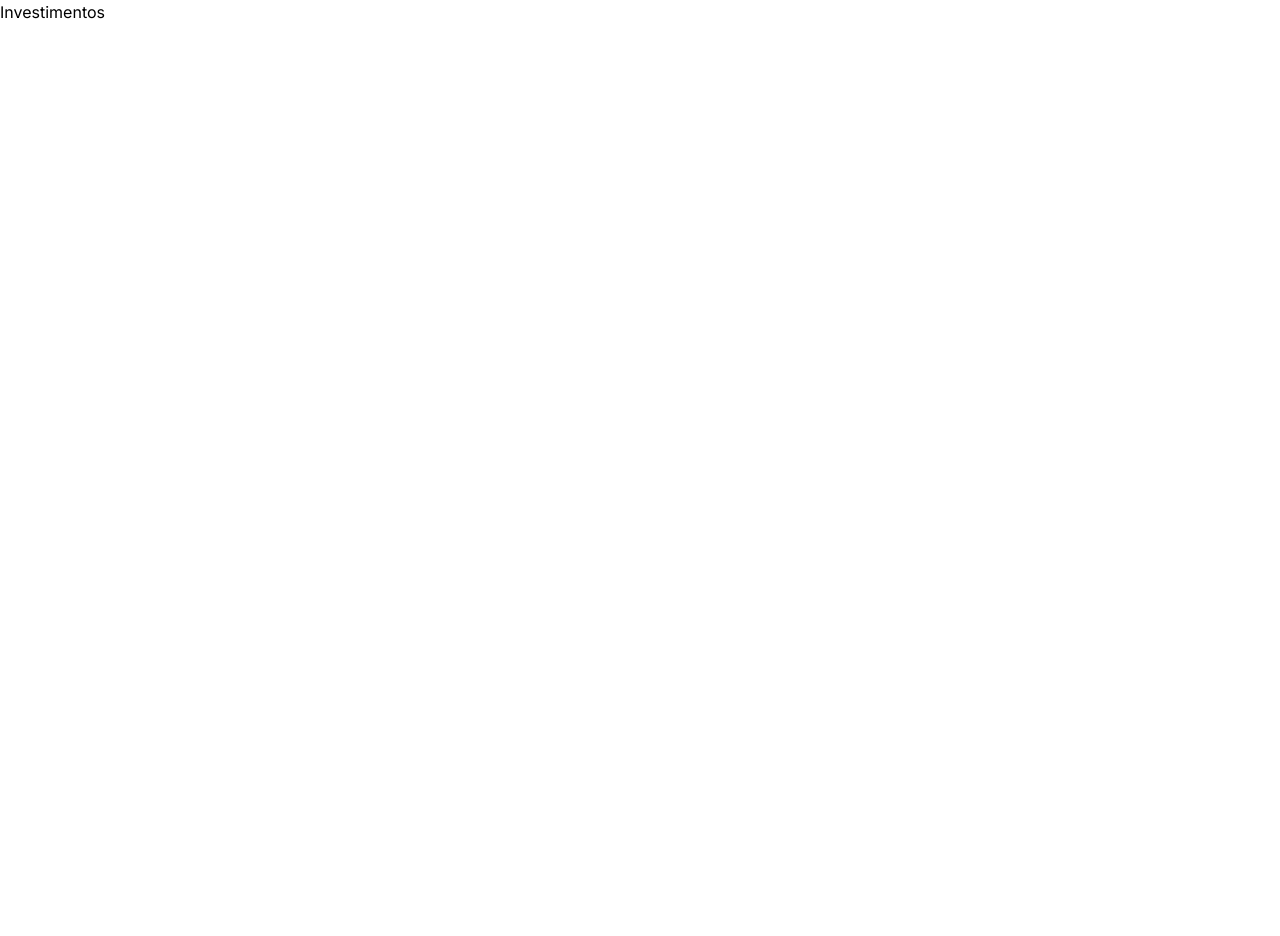
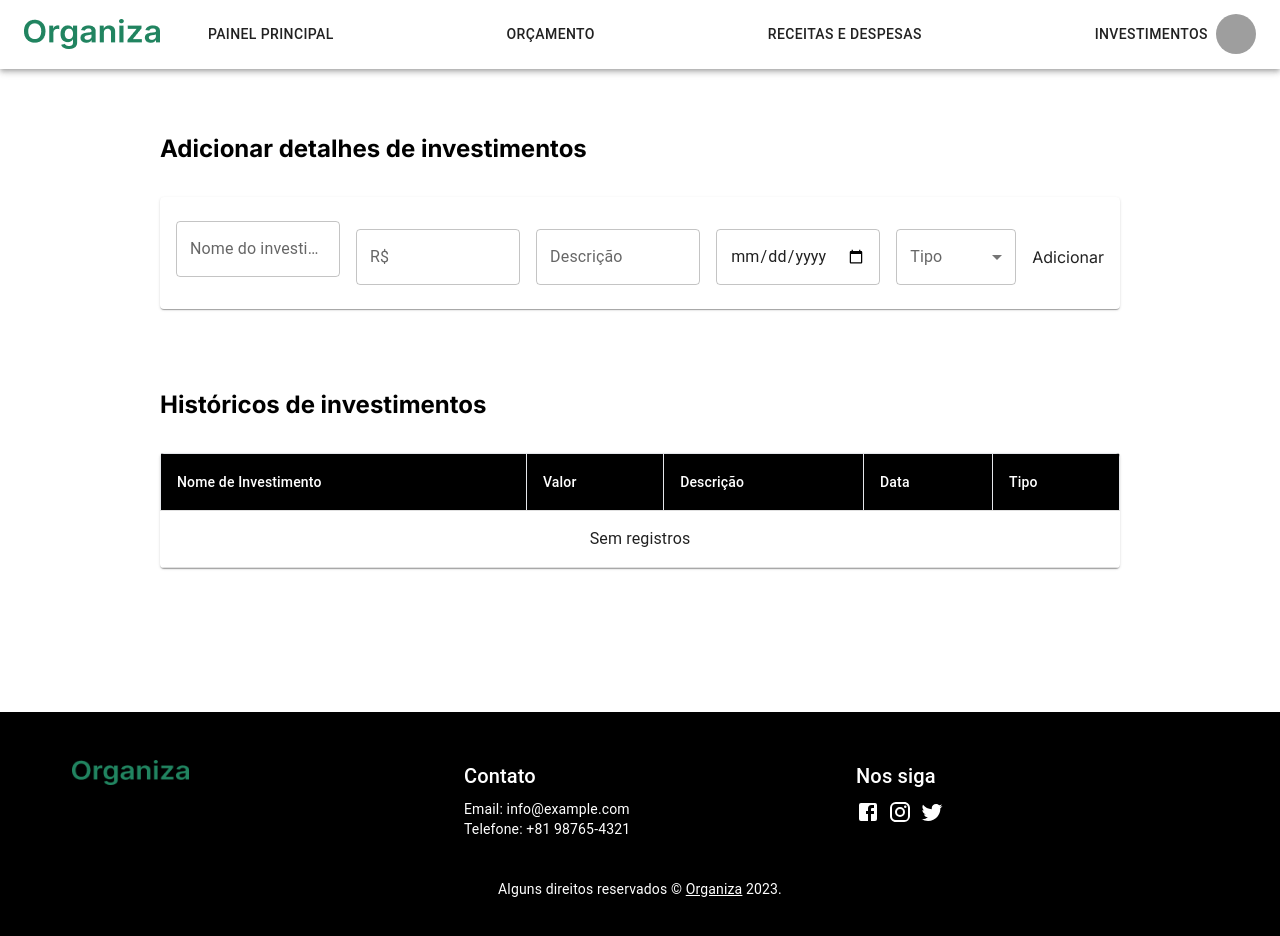
Before and after one commit to gaabrieltorres7/frontend-organiza, a Next.js app: page /investimentos in a window 1280 px wide. Shown: the top 936 px of the page. Before the commit the page ends 800 px from the top, so only its background shows below. Built offline with nearby package versions, Linux system fonts and the light colour scheme; grey boxes are pictures that could not be loaded.

Commit message:
página incompleta

```diff
--- a/src/app/investimentos/page.jsx
+++ b/src/app/investimentos/page.jsx
@@ -1,8 +1,40 @@
-export default function Investimentos() {
+'use client'
+import { useEffect, useState } from 'react';
+import InvestmentForm from '@/components/investments/InvestmentForm';
+import InvestmentTable from '@/components/investments/InvestmentTable';
+import Footer from '@/components/Footer';
+import Header from '@/components/Header';
+
+export default function Home() {
+  const [investments, setInvestments] = useState([]);
+
+  // Função para adicionar um novo investimento
+  const handleAddInvestment = (newInvestment) => {
+    const updatedInvestments = [...investments, newInvestment];
+    setInvestments(updatedInvestments);
+
+    // Armazene os dados no localStorage
+    localStorage.setItem('investments', JSON.stringify(updatedInvestments));
+  };
+
+  // Recupere os dados do localStorage ao carregar a página
+  useEffect(() => {
+    const storedInvestments = localStorage.getItem('investments');
+    if (storedInvestments) {
+      setInvestments(JSON.parse(storedInvestments));
+    }
+  }, []);
 
   return (
-    <>
-      <p>Investimentos</p>
-    </>
-  )
+    <div >
+      <Header />
+      <div className="bg-bg-logado px-8 py-4 sm:px-40 sm:py-16">
+      <h1 className="text-2xl font-bold mb-4 text-p2-text mb-8">Adicionar detalhes de investimentos</h1>
+      <InvestmentForm onAddInvestment={handleAddInvestment} />
+      <h2 className="text-2xl font-bold mt-4 text-p2-text mb-8">Históricos de investimentos</h2>
+      <InvestmentTable investments={investments} />
+      </div>
+      <Footer />
+    </div>
+  );
 }
--- /dev/null
+++ b/src/components/investments/InvestmentForm.jsx
@@ -0,0 +1,139 @@
+import React, { useState } from 'react';
+import TextField from '@mui/material/TextField';
+import { Card, CardContent } from '@mui/material';
+import Box from '@mui/material/Box';
+import InputLabel from '@mui/material/InputLabel';
+import MenuItem from '@mui/material/MenuItem';
+import FormControl from '@mui/material/FormControl';
+import Select from '@mui/material/Select';
+
+const InvestmentForm = ({ onAddInvestment }) => {
+  const [investment, setInvestment] = useState({
+    name: '',
+    value: '',
+    description: '',
+    date: '',
+    type: '',
+  });
+
+  const [formErrors, setFormErrors] = useState({});
+  const [formValid, setFormValid] = useState(false);
+
+  const handleChange = (e) => {
+    const { name, value } = e.target;
+    setInvestment({ ...investment, [name]: value });
+  };
+
+  const handleSubmit = (e) => {
+    e.preventDefault();
+
+    // Verificar se todos os campos estão preenchidos
+    const errors = {};
+    for (const key in investment) {
+      if (!investment[key]) {
+        errors[key] = 'Campo obrigatório';
+      }
+    }
+
+    if (Object.keys(errors).length === 0) {
+      onAddInvestment(investment);
+      setInvestment({
+        name: '',
+        value: '',
+        description: '',
+        date: '',
+        type: '',
+      });
+      setFormErrors({});
+      setFormValid(false);
+    } else {
+      setFormErrors(errors);
+      setFormValid(true);
+    }
+  };
+
+  return (
+    <Card className='mb-20'>
+      <CardContent className='flex flex-col justify-center items-center space-y-4 sm:flex-row sm:space-x-4'>
+        <TextField
+          id="outlined-basic"
+          color="success"
+          label="Nome do investimento"
+          variant="outlined"
+          type="text"
+          name="name"
+          value={investment.name}
+          onChange={handleChange}
+          className="w-full sm:w-2/3 md:w-1/2 lg:w-1/3 mx-auto"
+        />
+        {formErrors.name && <p className="text-red-500">{formErrors.name}</p>}
+        <TextField
+          id="outlined-basic"
+          color="success"
+          label="R$"
+          variant="outlined"
+          type="number"
+          name="value"
+          value={investment.value}
+          onChange={handleChange}
+          className="w-full sm:w-2/3 md:w-1/2 lg:w-1/3"
+        />
+        {formErrors.value && <p className="text-red-500">{formErrors.value}</p>}
+        <TextField
+          id="outlined-basic"
+          color="success"
+          label="Descrição"
+          variant="outlined"
+          type="text"
+          name="description"
+          value={investment.description}
+          onChange={handleChange}
+          className="w-full sm:w-2/3 md:w-1/2 lg:w-1/3"
+        />
+        {formErrors.description && (
+          <p className="text-red-500">{formErrors.description}</p>
+        )}
+        <TextField
+          id="outlined-basic"
+          color="success"
+          variant="outlined"
+          type="date"
+          name="date"
+          value={investment.date}
+          onChange={handleChange}
+          className="w-full sm:w-2/3 md:w-1/2 lg:w-1/3"
+        />
+        {formErrors.date && <p className="text-red-500">{formErrors.date}</p>}
+        <Box sx={{ minWidth: 120 }}>
+          <FormControl fullWidth>
+            <InputLabel id="demo-simple-select-label">Tipo</InputLabel>
+            <Select
+              name="type"
+              value={investment.type}
+              onChange={handleChange}
+            >
+              <MenuItem value="">Selecione o tipo</MenuItem>
+              <MenuItem value="Ações">Ações</MenuItem>
+              <MenuItem value="Renda Fixa">Renda Fixa</MenuItem>
+              <MenuItem value="Imóveis">Imóveis</MenuItem>
+              {/* Adicione outros tipos, se necessário */}
+            </Select>
+          </FormControl>
+        </Box>
+        {formErrors.type && <p className="text-red-500">{formErrors.type}</p>}
+        <button
+          type="submit"
+          className=""
+          onClick={handleSubmit}
+        >
+          Adicionar
+        </button>
+        {formValid && (
+          <p className="text-red-500">Preencha todos os campos obrigatórios.</p>
+        )}
+      </CardContent>
+    </Card>
+  );
+};
+
+export default InvestmentForm;
--- /dev/null
+++ b/src/components/investments/InvestmentTable.jsx
@@ -0,0 +1,98 @@
+import React, { useState, useEffect } from 'react';
+
+import { Card, CardContent, Typography } from '@mui/material';
+
+import { styled } from '@mui/material/styles';
+import Table from '@mui/material/Table';
+import TableBody from '@mui/material/TableBody';
+import TableCell, { tableCellClasses } from '@mui/material/TableCell';
+import TableContainer from '@mui/material/TableContainer';
+import TableHead from '@mui/material/TableHead';
+import TableRow from '@mui/material/TableRow';
+import Paper from '@mui/material/Paper';
+
+const StyledTableCell = styled(TableCell)(({ theme }) => ({
+  [`&.${tableCellClasses.head}`]: {
+    backgroundColor: theme.palette.common.black,
+    color: theme.palette.common.white,
+  },
+  [`&.${tableCellClasses.body}`]: {
+    fontSize: 14,
+  },
+}));
+
+const StyledTableRow = styled(TableRow)(({ theme }) => ({
+  '&:nth-of-type(odd)': {
+    backgroundColor: theme.palette.action.hover,
+  },
+  // hide last border
+  '&:last-child td, &:last-child th': {
+    border: 0,
+  },
+}));
+
+// Função para formatar a data no estilo "DD/MM/AAAA"
+const formatDate = (dateString) => {
+  const options = { day: '2-digit', month: '2-digit', year: 'numeric' };
+  return new Date(dateString).toLocaleDateString(undefined, options);
+};
+
+const InvestmentTable = ({ investments }) => {
+  const [isLoading, setIsLoading] = useState(true);
+
+  useEffect(() => {
+    // Simule um tempo de carregamento para demonstração
+    setTimeout(() => {
+      setIsLoading(false);
+    }, 2000); // Mude o valor conforme necessário
+  }, []);
+
+  return (
+    <TableContainer className='mb-20' component={Paper}>
+      <Table sx={{ minWidth: 700 }} aria-label="customized table">
+        <TableHead>
+          <TableRow>
+            <StyledTableCell className="border p-2">Nome de Investimento</StyledTableCell>
+            <StyledTableCell className="border p-2">Valor</StyledTableCell>
+            <StyledTableCell className="border p-2">Descrição</StyledTableCell>
+            <StyledTableCell className="border p-2">Data</StyledTableCell>
+            <StyledTableCell className="border p-2">Tipo</StyledTableCell>
+          </TableRow>
+        </TableHead>
+        <TableBody>
+          {isLoading ? ( // Verifica se os dados estão sendo carregados
+            <TableRow>
+              <StyledTableCell colSpan={5}>
+                <Typography variant="body1" className="text-center">
+                  Carregando...
+                </Typography>
+              </StyledTableCell>
+            </TableRow>
+          ) : (
+            investments.length === 0 ? ( // Verifica se não há registros
+              <TableRow>
+                <StyledTableCell colSpan={5}>
+                  <Typography variant="body1" className="text-center">
+                    Sem registros
+                  </Typography>
+                </StyledTableCell>
+              </TableRow>
+            ) : (
+              investments.map((investment, index) => (
+                <StyledTableRow key={index}>
+                  <StyledTableCell className="border p-2">{investment.name}</StyledTableCell>
+                  <StyledTableCell className="border p-2">R$ {investment.value.toLocaleString('pt-BR')}</StyledTableCell>
+                  <StyledTableCell className="border p-2">{investment.description}</StyledTableCell>
+                  <StyledTableCell className="border p-2">{formatDate(investment.date)}</StyledTableCell>
+                  <StyledTableCell className="border p-2">{investment.type}</StyledTableCell>
+                </StyledTableRow>
+              ))
+            )
+          )}
+        </TableBody>
+      </Table>
+    </TableContainer>
+  );
+};
+
+export default InvestmentTable;
```
